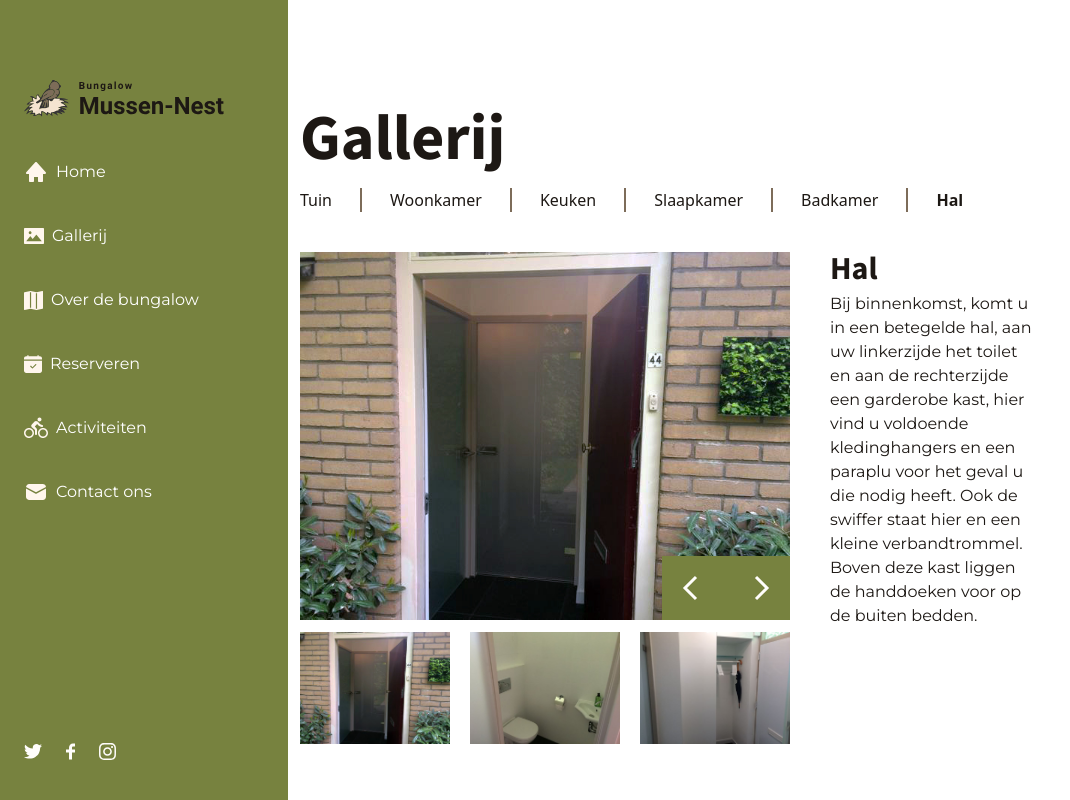
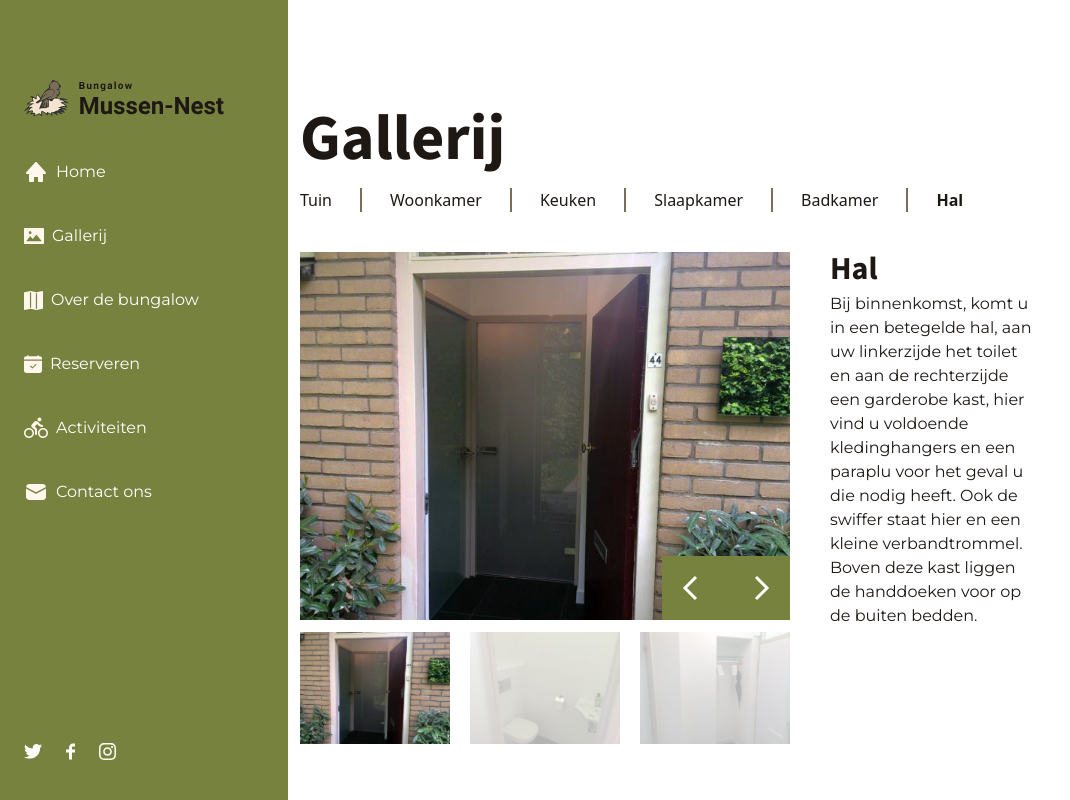
Before and after one commit to RammahKarpous/bungalow-mussen-nest, a React (Create React App) app: page /gallerij/hal in a window 1280 px wide. Shown: the top 800 px of the page, without its empty margins (0-1070 px from the left). Built offline with nearby package versions, Linux system fonts and the light colour scheme.

Commit message:
Managed to show active thumbnail

```diff
--- a/src/components/Slideshow.jsx
+++ b/src/components/Slideshow.jsx
@@ -43,7 +43,7 @@ const Slideshow = ({ images, visibleThumbs }) => {
                     </SwiperSlide>
                 ))}
 
-                <div className="absolute flex justify-between md:justify-end md:right-0 md:bottom-0 z-20 w-full top-1/2 left-1/2 transform -translate-y-1/2 -translate-x-1/2 md:-translate-y-0 md:-translate-x-0 md:top-auto md:left-auto">
+                <div className="absolute flex justify-between md:justify-end md:right-0 md:bottom-0 z-20 -translate-y-0 -translate-x-0 bottom-0 right-0">
                     <div
                         ref={prevRef}
                         className="cursor-pointer text-white bg-green-100 hover:bg-green-200 w-12 h-12 md:w-16 md:h-16 flex items-center justify-center transition">
@@ -66,11 +66,12 @@ const Slideshow = ({ images, visibleThumbs }) => {
                 watchSlidesProgress
                 slidesPerView={visibleThumbs}
                 spaceBetween={20}
-                className="mt-3">
-                    {/* className={`${isActive ? 'opacity-30' : 'opacity-100'}`} */}
+                className="mt-3"
+                freeMode={true}
+                >
 
                     {images.map((image, i) => (
-                        <SwiperSlide tag="li" key={i} className={`cursor-pointer`}>
+                        <SwiperSlide tag="li" key={i} className={`cursor-pointer opacity-30 mySwiper`}>
                             <img className="w-full" src={image.path} alt={image.name} />
                         </SwiperSlide>
                     ))}
--- a/src/index.css
+++ b/src/index.css
@@ -120,6 +120,11 @@
 	.input {
 		@apply border border-brown-400 rounded p-2 transition w-full;
 	}
+
+	/* Swiper thumbnails */
+	.swiper-slide-thumb-active {
+		@apply opacity-100 transition !important;
+	}
 }
 
 .leaflet-container {
```
